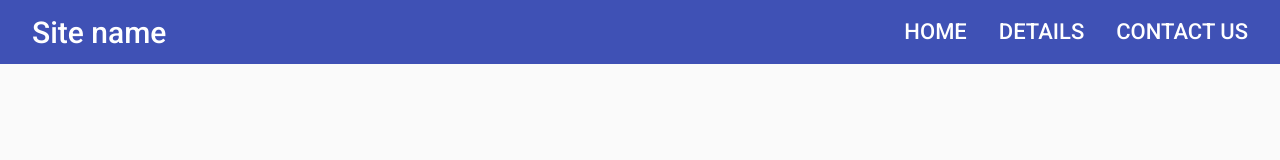
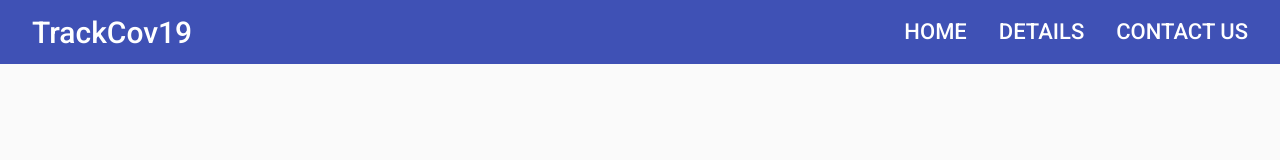
Before and after one commit to BOUHSENrafiq/ProjetFinFormation, an Angular app: page / in a window 1280 px wide. Shown: the top 160 px of the page. Built offline with nearby package versions, Linux system fonts and the light colour scheme.

Commit message:
navbar and sidebar

```diff
--- a/src/app/navbar/navbar.component.html
+++ b/src/app/navbar/navbar.component.html
@@ -6,7 +6,7 @@
       </button>
     </div>
     <a mat-button class="companyName" routerLink="/">
-      <span>Site name</span>
+      <span>TrackCov19</span>
     </a>
     <span class="example-spacer"></span>
     <div fxShow="true" fxHide.lt-md="true">
```
